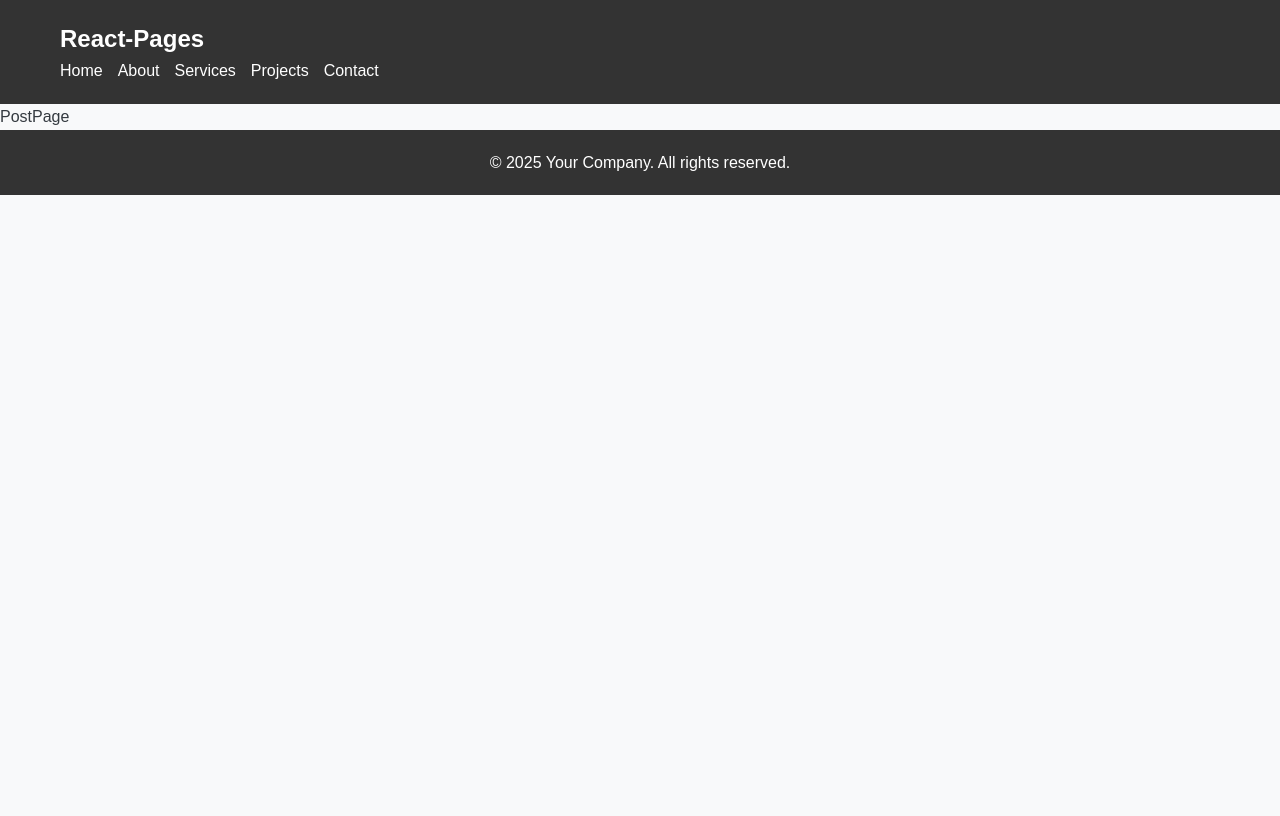
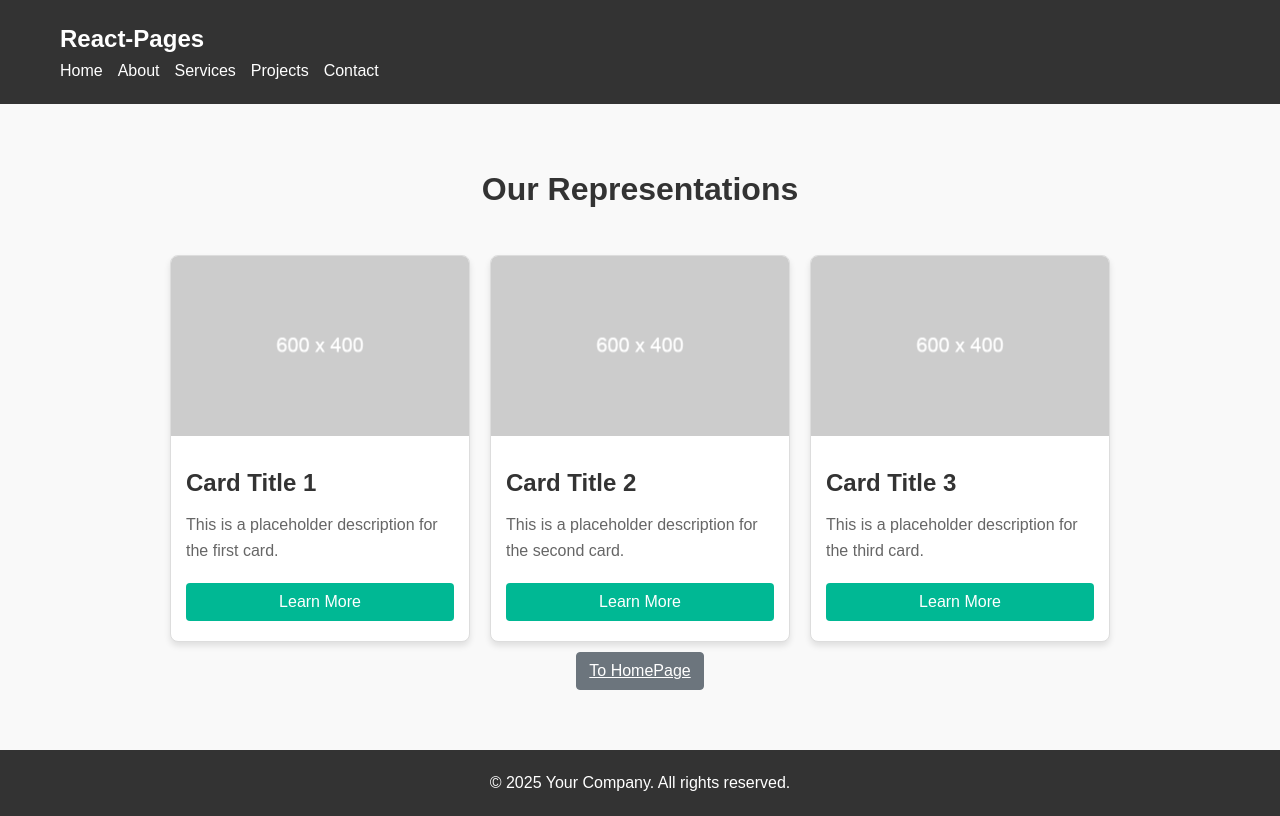
Before and after one commit to raff-E12/React-Context-Api, a React (Vite) app: page /posts in a window 1280 px wide. Built offline with nearby package versions, Linux system fonts and the light colour scheme.

Commit message:
feat: Definizione delle rotte per il layout

```diff
--- a/src/App.css
+++ b/src/App.css
@@ -56,6 +56,10 @@
 .nav-links a {
   color: #fff;
   text-decoration: none;
+}
+
+.services .container{
+  text-align: center;
 }
 
 /* Responsive Breakpoints */
--- a/src/assets/components/Header.jsx
+++ b/src/assets/components/Header.jsx
@@ -19,11 +19,11 @@ export default function Header() {
           <span></span>
         </button>
         <ul className={`nav-links ${isOpen ? "show" : ""}`}>
-          <li><a href="#">Home</a></li>
-          <li><a href="#">About</a></li>
-          <li><a href="#">Services</a></li>
-          <li><a href="#">Projects</a></li>
-          <li><a href="#">Contact</a></li>
+          <li><p>Home</p></li>
+          <li><p>About</p></li>
+          <li><p>Services</p></li>
+          <li><p>Projects</p></li>
+          <li><p>Contact</p></li>
         </ul>
       </nav>
     </div>
--- /dev/null
+++ b/src/assets/components/PostCard.jsx
@@ -0,0 +1,29 @@
+import React from 'react'
+import DummyImgs from "../../../public/dummy_img.png"
+
+export default function PostCard() {
+  return (
+    <>
+    <div className="card">
+        <img src={DummyImgs} alt="Placeholder 2" className="card-image"/>
+        <h3 className="card-title">Card Title 1</h3>
+        <p className="card-description">This is a placeholder description for the first card.</p>
+        <button className="card-button">Learn More</button>
+    </div>
+
+    <div className="card">
+      <img src={DummyImgs} alt="Placeholder 2" className="card-image"/>
+      <h3 className="card-title">Card Title 2</h3>
+      <p className="card-description">This is a placeholder description for the second card.</p>
+      <button className="card-button">Learn More</button>
+    </div>
+
+    <div className="card">
+      <img  src={DummyImgs} alt="Placeholder 2" className="card-image"/>
+      <h3 className="card-title">Card Title 3</h3>
+      <p className="card-description">This is a placeholder description for the third card.</p>
+      <button className="card-button">Learn More</button>
+   </div>
+    </>
+  )
+}
--- /dev/null
+++ b/src/assets/components/PostsList.jsx
@@ -0,0 +1,12 @@
+import React from 'react'
+import PostCard from './PostCard'
+
+export default function PostsList() {
+  return (
+    <>
+     <div className="cards">
+     <PostCard />
+    </div>
+    </>
+  )
+}
--- a/src/assets/pages/PostPage.jsx
+++ b/src/assets/pages/PostPage.jsx
@@ -1,7 +1,17 @@
 import React from 'react'
+import PostsList from '../components/PostsList'
+import { Link } from 'react-router'
 
 export default function PostPage() {
   return (
-    <div>PostPage</div>
+    <>
+     <section className="cards-section">
+      <div className="container">
+        <h2 className="section-title">Our Representations</h2>
+        <PostsList />
+      </div>
+      <Link to={"/"} className='btn btn-secondary marg-top-gap'>To HomePage</Link>
+    </section>
+    </>
   )
 }
```
Also changed, not shown: public/dummy_img.png (added).
